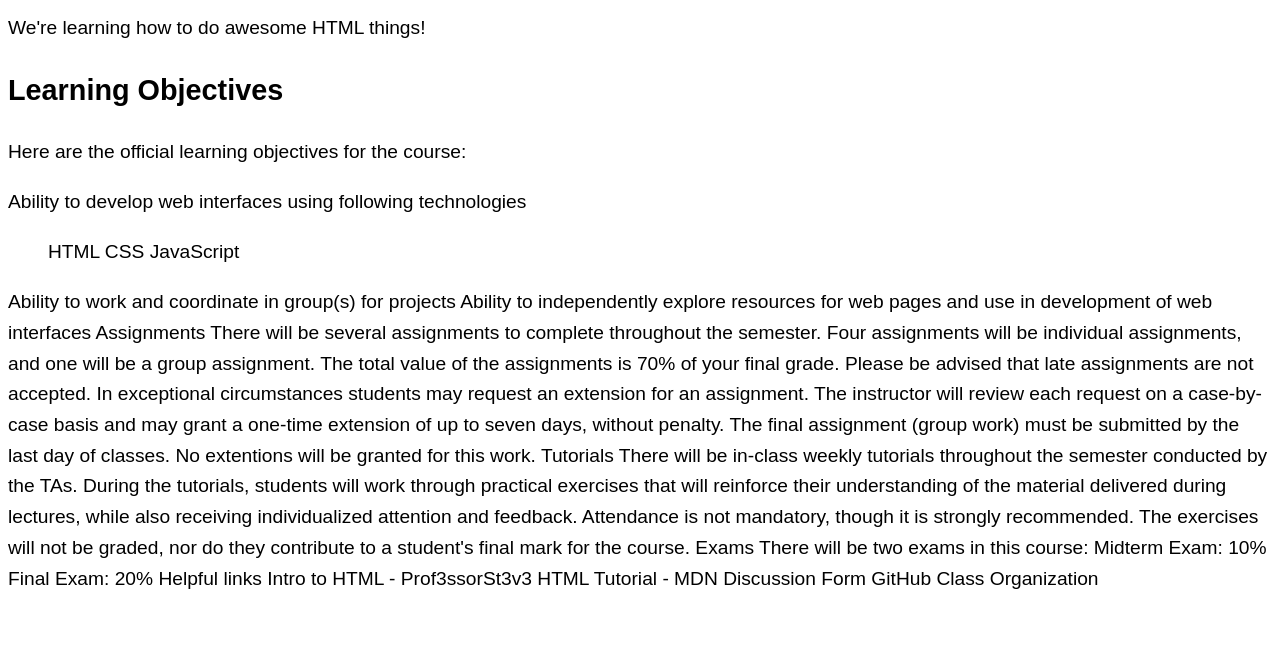
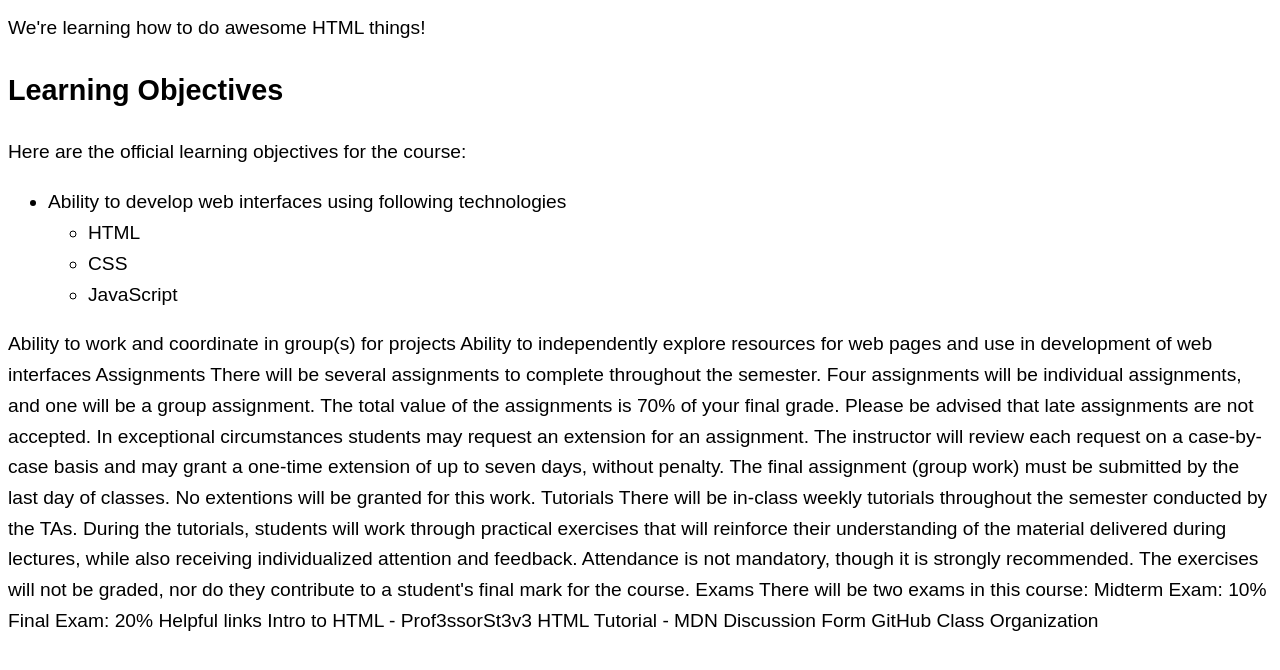
Before and after one commit to irm1005-itec1005-fall-2023/tutorial-exercise-01-morganpaiine, a plain HTML site: page index.html in a window 1280 px wide. Shown: the part 100-770 px from the top of the page. Drawn offline with Linux system fonts and the light colour scheme.

Commit message:
1/2 tut.

```diff
--- a/index.html
+++ b/index.html
@@ -41,14 +41,18 @@
     <p>Here are the official learning objectives for the course:</p>
 
     <!-- Below are three list items-->
-    Ability to develop web interfaces using following technologies
+    <ul>
+      <li>Ability to develop web interfaces using following technologies</li>
     <!-- Below are three nested list items -->
     <!-- Nested list item -->
-    <ul>HTML
+    <ul>
+      <li>HTML</li>
     <!-- Nested list item -->
-    CSS
+    <li>CSS</li>
     <!-- Nested list item -->
-    JavaScript</ul>
+    <li>JavaScript</li>
+    </ul>
+  </ul>
     <!-- End of nested list items -->
     <!-- End of the ul -->
     <!-- List item -->
```
